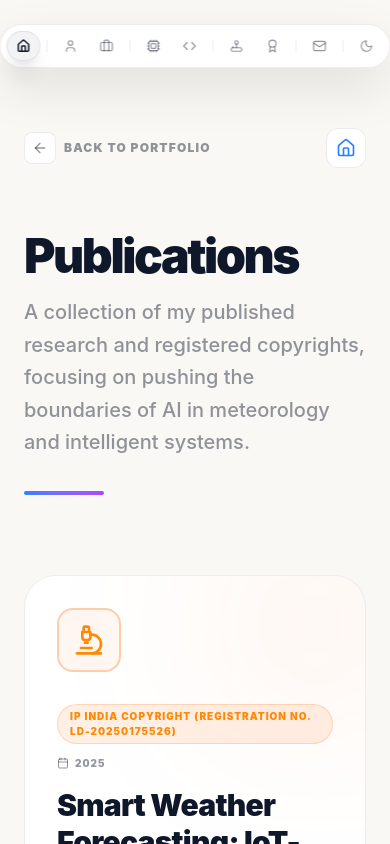
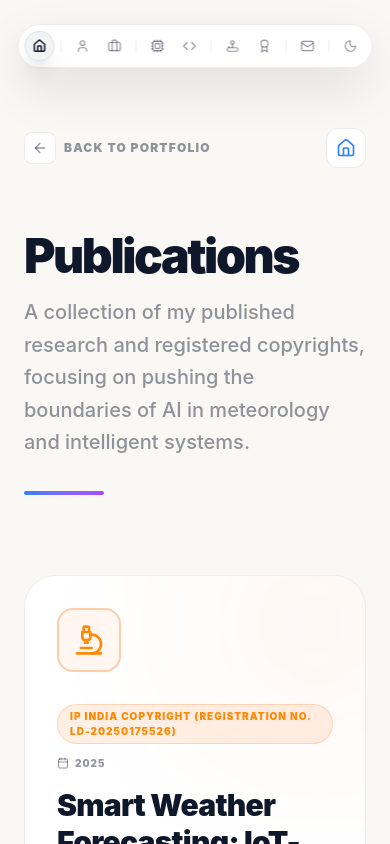
Before and after one commit to Anish0104/portfolio-anish, a Next.js app: page /publications in a window 390 px wide. Shown: the top 844 px of the page. Built offline with nearby package versions, Linux system fonts and the light colour scheme.

Commit message:
responsive: fix navbar overflow and hero avatar scaling on mobile
- Reduce navbar button padding (px-2.5 → px-2) so all 9 items fit within 375px viewports
- Add responsive avatar width (200px → 260px → 320px → 380px) instead of fixed 380px

```diff
--- a/src/components/Hero.tsx
+++ b/src/components/Hero.tsx
@@ -102,7 +102,7 @@ export default function Hero() {
           alt="Anish Shirodkar"
           width={380}
           height={380}
-          className="object-contain drop-shadow-2xl"
+          className="w-[200px] sm:w-[260px] md:w-[320px] lg:w-[380px] object-contain drop-shadow-2xl"
           priority
         />
       </motion.div>
--- a/src/components/Navbar.tsx
+++ b/src/components/Navbar.tsx
@@ -91,7 +91,7 @@ export default function Navbar() {
               <Magnetic strength={0.3}>
                 <button
                   onClick={() => scrollTo(item.href)}
-                  className={`relative group flex items-center gap-1.5 md:gap-2 px-2.5 md:px-3 py-2 rounded-full transition-all duration-500 active:scale-95 ${
+                  className={`relative group flex items-center gap-1 md:gap-1.5 lg:gap-2 px-2 md:px-2.5 lg:px-3 py-2 rounded-full transition-all duration-500 active:scale-95 ${
                     isActive ? "text-[var(--foreground)]" : "text-[var(--muted)] hover:text-[var(--foreground)]/60"
                   }`}
                 >
@@ -134,7 +134,7 @@ export default function Navbar() {
           <button
             onClick={toggleTheme}
             aria-label="Toggle dark mode"
-            className="relative group flex items-center px-2.5 md:px-3 py-2 rounded-full transition-all duration-500 active:scale-95 text-[var(--muted)] hover:text-[var(--foreground)]/60"
+            className="relative group flex items-center px-2 md:px-2.5 lg:px-3 py-2 rounded-full transition-all duration-500 active:scale-95 text-[var(--muted)] hover:text-[var(--foreground)]/60"
           >
             <AnimatePresence mode="wait">
               {theme === "dark" ? (
```
